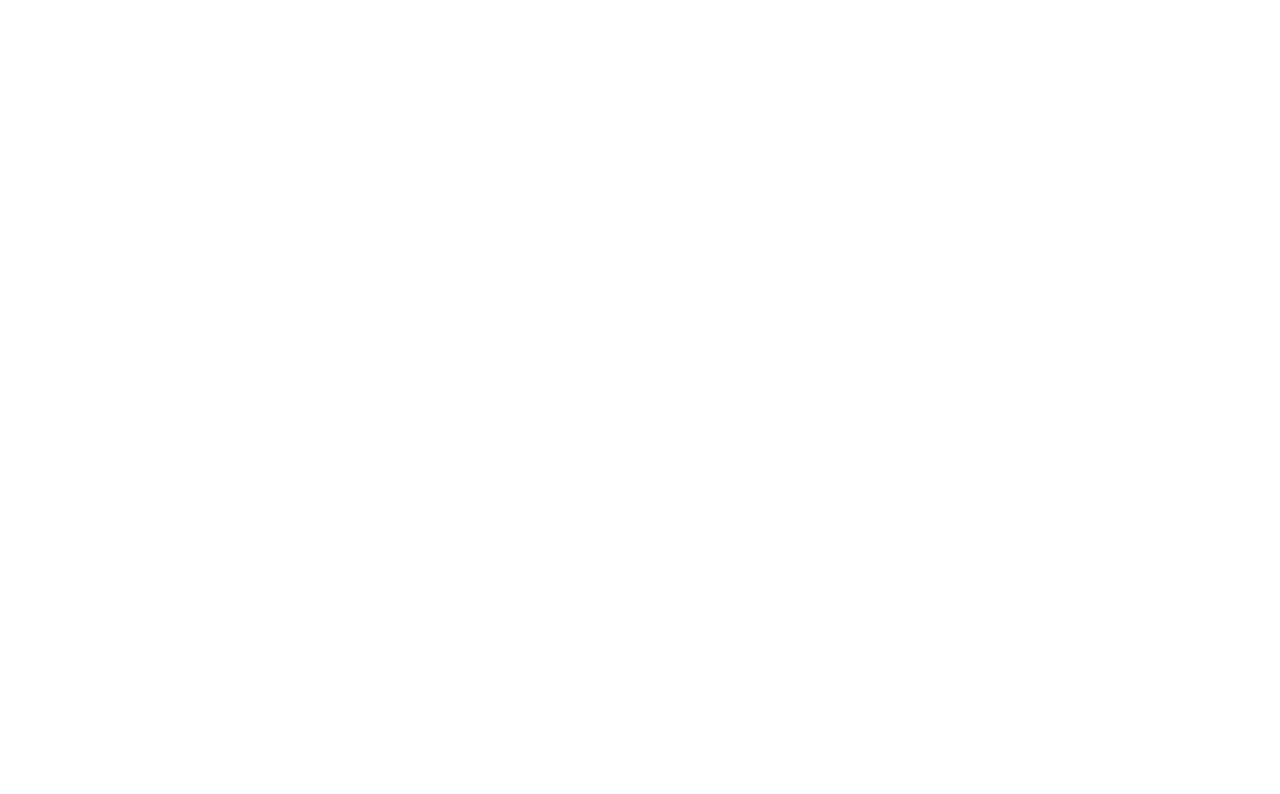
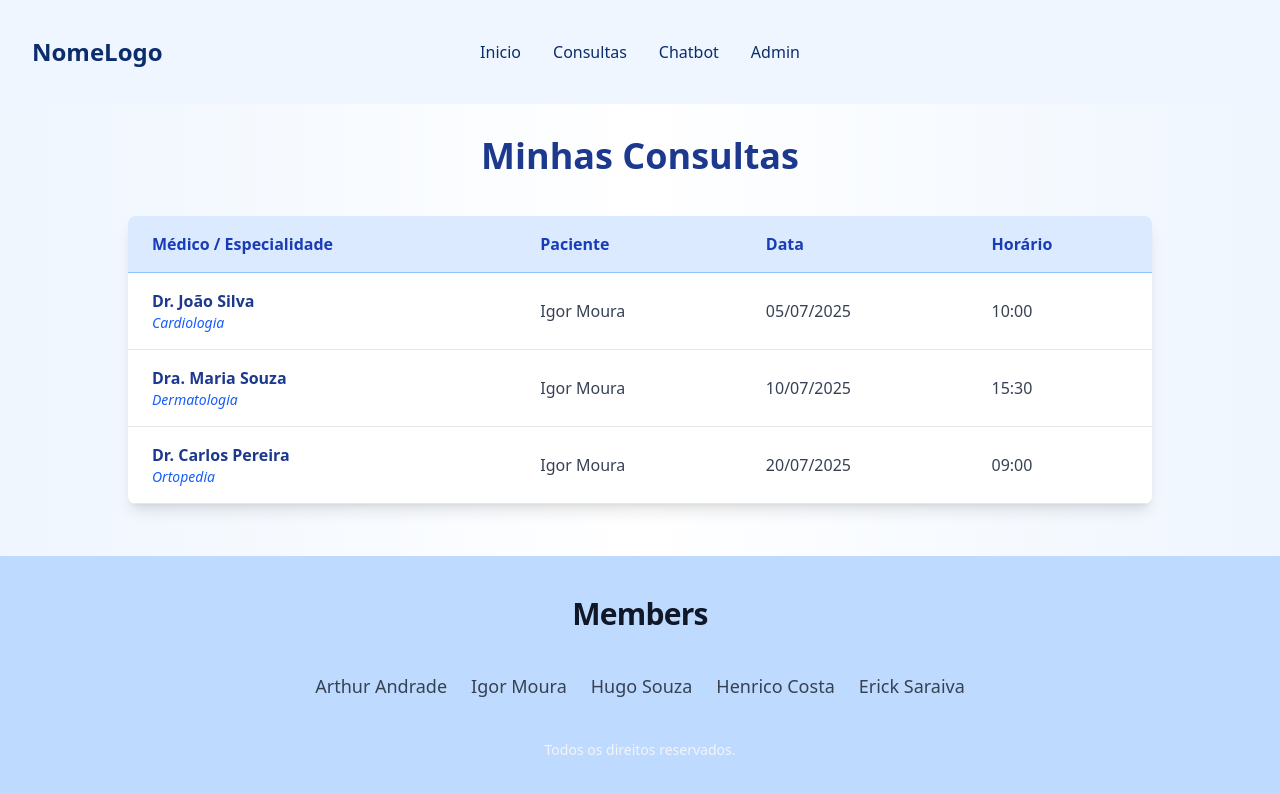
Before and after one commit to igormooura/ChatBot, a React (Vite) app in the folder frontend/: page /user in a window 1280 px wide. Before the commit this address had no page. Shown: the top 794 px of the page. Built offline with nearby package versions, Linux system fonts and the light colour scheme.

Commit message:
feat: UserPage e sua tabela, versão com json ainda

```diff
--- a/frontend/src/App.tsx
+++ b/frontend/src/App.tsx
@@ -1,11 +1,13 @@
 import { BrowserRouter, Route, Routes } from "react-router-dom"
 import Home from "./pages/Home"
+import { Userpage } from "./pages/UserPage"
 
 function App() {
   return (
     <BrowserRouter>
     <Routes>
       <Route path='/' element={<Home/>}/>
+      <Route path='/user' element={<Userpage/>}/>
     </Routes>
     </BrowserRouter>
   )
--- /dev/null
+++ b/frontend/src/pages/UserPage.tsx
@@ -0,0 +1,87 @@
+import Footer from "../components/Footer/Footer";
+import Header from "../components/Header/Header";
+
+type Consulta = {
+  id: number;
+  medico: string;
+  especialidade: string;
+  paciente: string;
+  data: string;
+  horario: string;
+};
+
+const consultasSimuladas: Consulta[] = [
+  {
+    id: 1,
+    medico: "Dr. João Silva",
+    especialidade: "Cardiologia",
+    paciente: "Igor Moura",
+    data: "2025-07-05",
+    horario: "10:00",
+  },
+  {
+    id: 2,
+    medico: "Dra. Maria Souza",
+    especialidade: "Dermatologia",
+    paciente: "Igor Moura",
+    data: "2025-07-10",
+    horario: "15:30",
+  },
+  {
+    id: 3,
+    medico: "Dr. Carlos Pereira",
+    especialidade: "Ortopedia",
+    paciente: "Igor Moura",
+    data: "2025-07-20",
+    horario: "09:00",
+  },
+];
+
+export const Userpage = () => {
+  return (
+    <div className="flex flex-col min-h-screen">
+      <Header />
+      <main className="flex-grow bg-gradient-to-r from-blue-50 via-white to-blue-50 p-8">
+        <h1 className="text-4xl font-extrabold mb-10 text-center text-blue-900">
+          Minhas Consultas
+        </h1>
+
+        {consultasSimuladas.length === 0 ? (
+          <p className="text-center text-gray-600 text-lg">
+            Você ainda não marcou nenhuma consulta.
+          </p>
+        ) : (
+          <div className="overflow-x-auto max-w-5xl mx-auto shadow-lg rounded-lg bg-white">
+            <table className="w-full text-left rounded-lg">
+              <thead className="bg-blue-100 border-b border-blue-300">
+                <tr>
+                  <th className="px-6 py-4 font-semibold text-blue-800">Médico / Especialidade</th>
+                  <th className="px-6 py-4 font-semibold text-blue-800">Paciente</th>
+                  <th className="px-6 py-4 font-semibold text-blue-800">Data</th>
+                  <th className="px-6 py-4 font-semibold text-blue-800">Horário</th>
+                </tr>
+              </thead>
+              <tbody>
+                {consultasSimuladas.map(({ id, medico, especialidade, paciente, data, horario }) => (
+                  <tr
+                    key={id}
+                    className="border-b border-gray-200 hover:bg-blue-50 transition-colors cursor-pointer"
+                  >
+                    <td className="px-6 py-4">
+                      <p className="font-semibold text-blue-900">{medico}</p>
+                      <p className="text-sm text-blue-600 italic">{especialidade}</p>
+                    </td>
+                    <td className="px-6 py-4 text-gray-700">{paciente}</td>
+                    <td className="px-6 py-4 text-gray-700">{new Date(data).toLocaleDateString("pt-BR")}</td>
+                    <td className="px-6 py-4 text-gray-700">{horario}</td>
+                  </tr>
+                ))}
+              </tbody>
+            </table>
+          </div>
+        )}
+      </main>
+      <Footer />
+    </div>
+  );
+};
```
